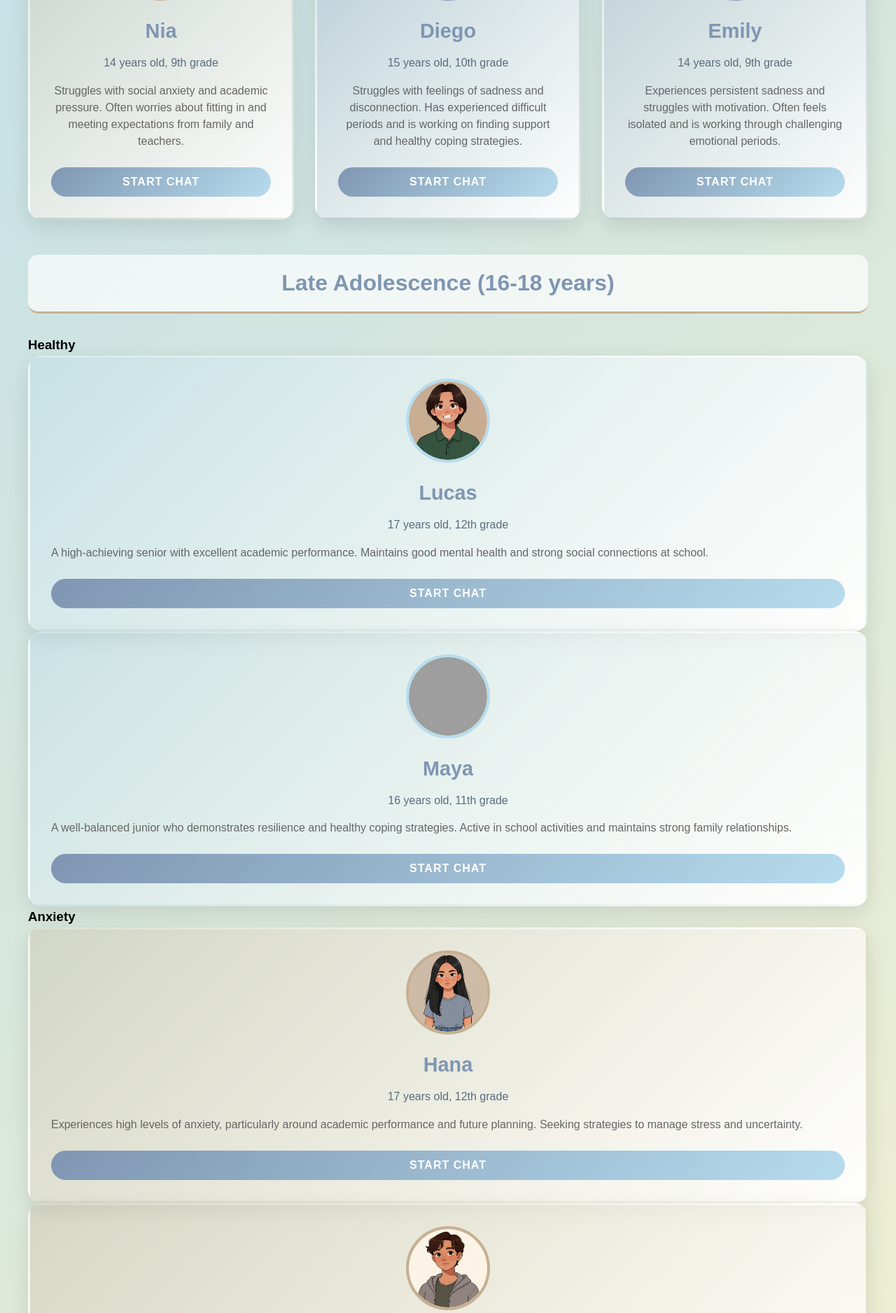
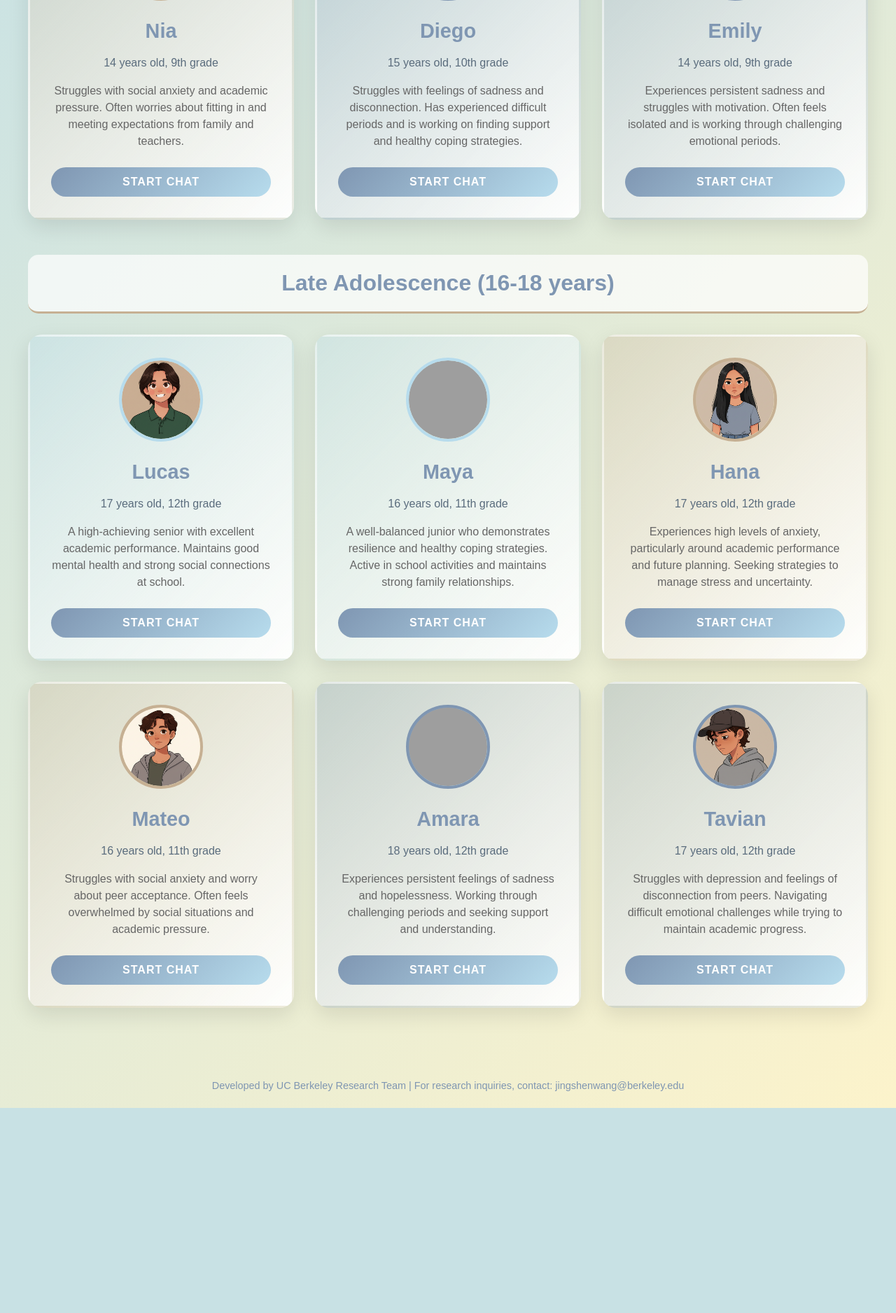
Before and after one commit to Adaptivedesign-AI/rag-chat-adolescents, a Flask app: page / in a window 1280 px wide. Shown: the part 1262-3138 px from the top of the page at 70% size. After the commit the page ends 2845 px from the top, so only its background shows below. Run offline with Flask 3, Linux system fonts and the light colour scheme; grey boxes are pictures that could not be loaded.

Commit message:
Update index.html

```diff
--- a/templates/index.html
+++ b/templates/index.html
@@ -105,13 +105,8 @@
     <!-- Late Adolescence Section (16-18 years) -->
     <div class="age-group-section">
         <h2 class="age-group-title">Late Adolescence (16-18 years)</h2>
-
-        <!-- Mental Health Type Categories -->
-        <div class="mental-health-categories">
-            <!-- Healthy Category -->
-            <div class="category-column healthy-column">
-                <h3 class="category-title healthy-title">Healthy</h3>
-                <div class="category-twins">
+        <div class="twins-container">
+            <!-- Healthy Twins -->
             <div class="twin-card healthy" data-twin="lucas">
                 <div class="avatar">
                     <img src="/static/images/lucas-avatar.png" alt="Lucas" onerror="this.style.display='none'; this.parentNode.innerHTML='L';">
@@ -137,13 +132,8 @@
                 </div>
                 <button class="start-chat-btn">Start Chat</button>
             </div>
-                </div>
-            </div>
 
-            <!-- Anxiety Category -->
-            <div class="category-column anxiety-column">
-                <h3 class="category-title anxiety-title">Anxiety</h3>
-                <div class="category-twins">
+            <!-- Anxious Twins -->
             <div class="twin-card anxiety" data-twin="hana">
                 <div class="avatar">
                     <img src="/static/images/hana-avatar.png" alt="Hana" onerror="this.style.display='none'; this.parentNode.innerHTML='H';">
@@ -169,13 +159,8 @@
                 </div>
                 <button class="start-chat-btn">Start Chat</button>
             </div>
-                </div>
-            </div>
 
-            <!-- Depression Category -->
-            <div class="category-column depression-column">
-                <h3 class="category-title depression-title">Depression</h3>
-                <div class="category-twins">
+            <!-- Depressed Twins -->
             <div class="twin-card depression" data-twin="amara">
                 <div class="avatar">
                     <img src="/static/images/amara-avatar.png" alt="Amara" onerror="this.style.display='none'; this.parentNode.innerHTML='A';">
@@ -203,8 +188,6 @@
             </div>
         </div>
     </div>
-        </div>
-    </div>
 
     <div class="footer">
         <p>Developed by UC Berkeley Research Team | For research inquiries, contact: <a href="mailto:jingshenwang@berkeley.edu">jingshenwang@berkeley.edu</a></p>
```
Lines whose indentation alone changed are shown as unchanged.
